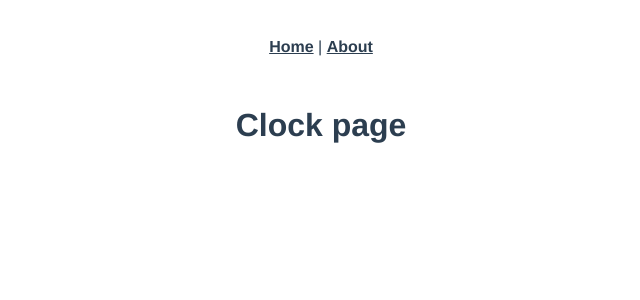
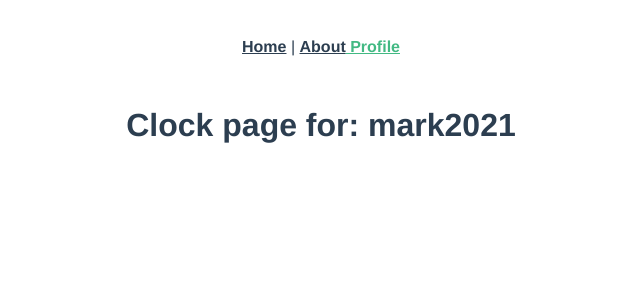
Before and after one commit to malogenty/MiniProject01, a Vue app in the folder client/: page /clock/mark2021 in a window 1280 px wide. Shown: the top 300 px of the page, without its empty margins (319-959 px from the left). Built offline with nearby package versions, Linux system fonts and the light colour scheme; no server answers.

Commit message:
Adding parameter for route clock

```diff
--- a/client/src/App.vue
+++ b/client/src/App.vue
@@ -2,7 +2,10 @@
   <div>
     <nav>
       <router-link to="/">Home</router-link> |
-      <router-link to="/about">About</router-link>
+      <router-link to="/clock">About</router-link>
+      <router-link :to="{ name: 'clock', params: { username: 'mark2021' } }" >
+      Profile
+      </router-link>
     </nav>
     <router-view/>
   </div>
--- a/client/src/router/index.js
+++ b/client/src/router/index.js
@@ -8,20 +8,9 @@ const routes = [
     component: HomeView
   },
   {
-    path: '/clock',
+    path: '/clock/:username',
     name: 'clock',
-    // route level code-splitting
-    // this generates a separate chunk (about.[hash].js) for this route
-    // which is lazy-loaded when the route is visited.
-    component: () => import(/* webpackChunkName: "about" */ '../views/ClockView.vue')
-  },
-  {
-    path: '/clock/:userId',
-    name: 'clock',
-    // route level code-splitting
-    // this generates a separate chunk (about.[hash].js) for this route
-    // which is lazy-loaded when the route is visited.
-    component: () => import(/* webpackChunkName: "about" */ '../views/ClockView.vue')
+    component: () => import('../views/ClockView.vue')
   }
 ]
 
--- a/client/src/views/ClockView.vue
+++ b/client/src/views/ClockView.vue
@@ -1,5 +1,5 @@
 <template>
   <div class="about">
-    <h1>Clock page</h1>
+    <h1>Clock page for: {{this.$route.params.username}}</h1>
   </div>
 </template>
```
